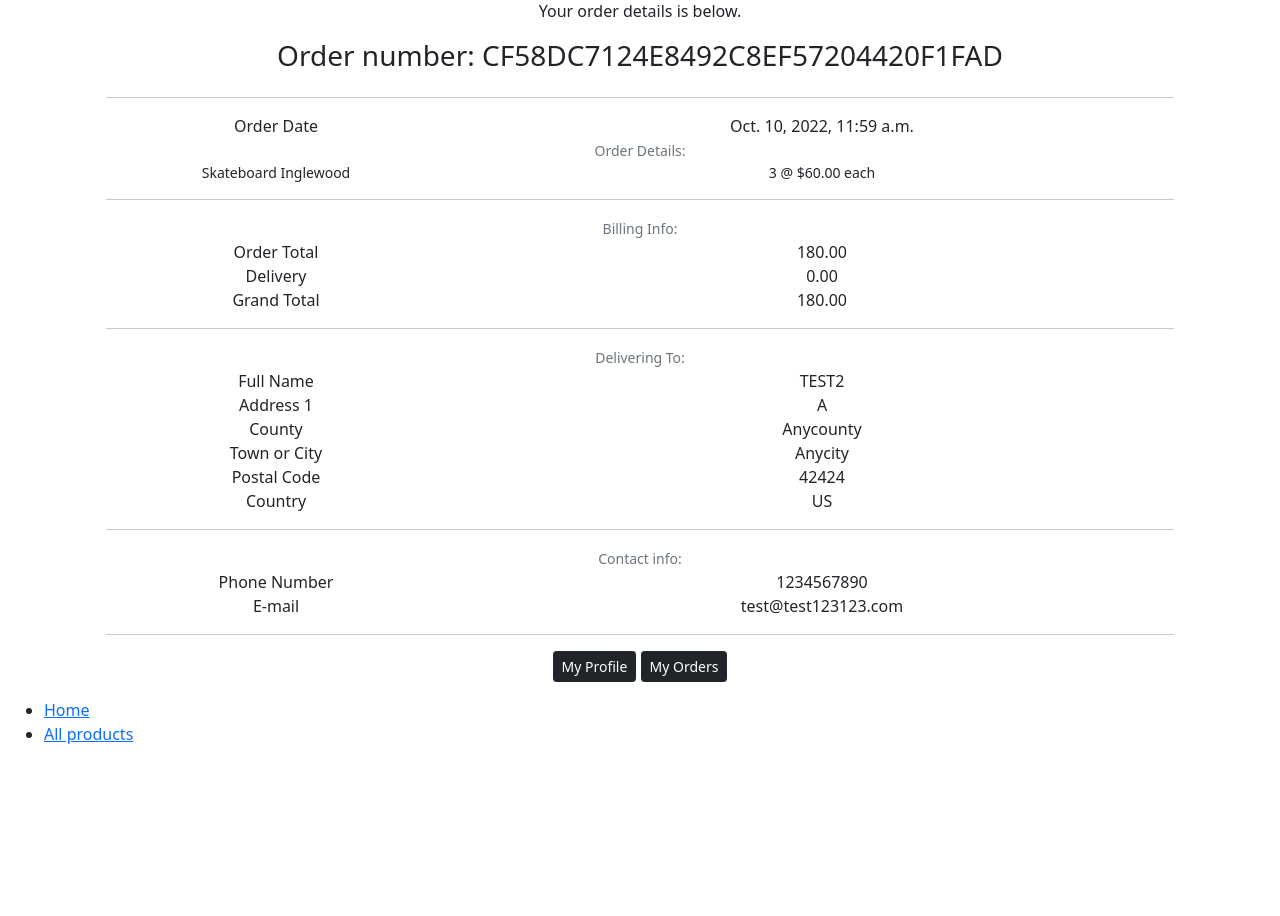
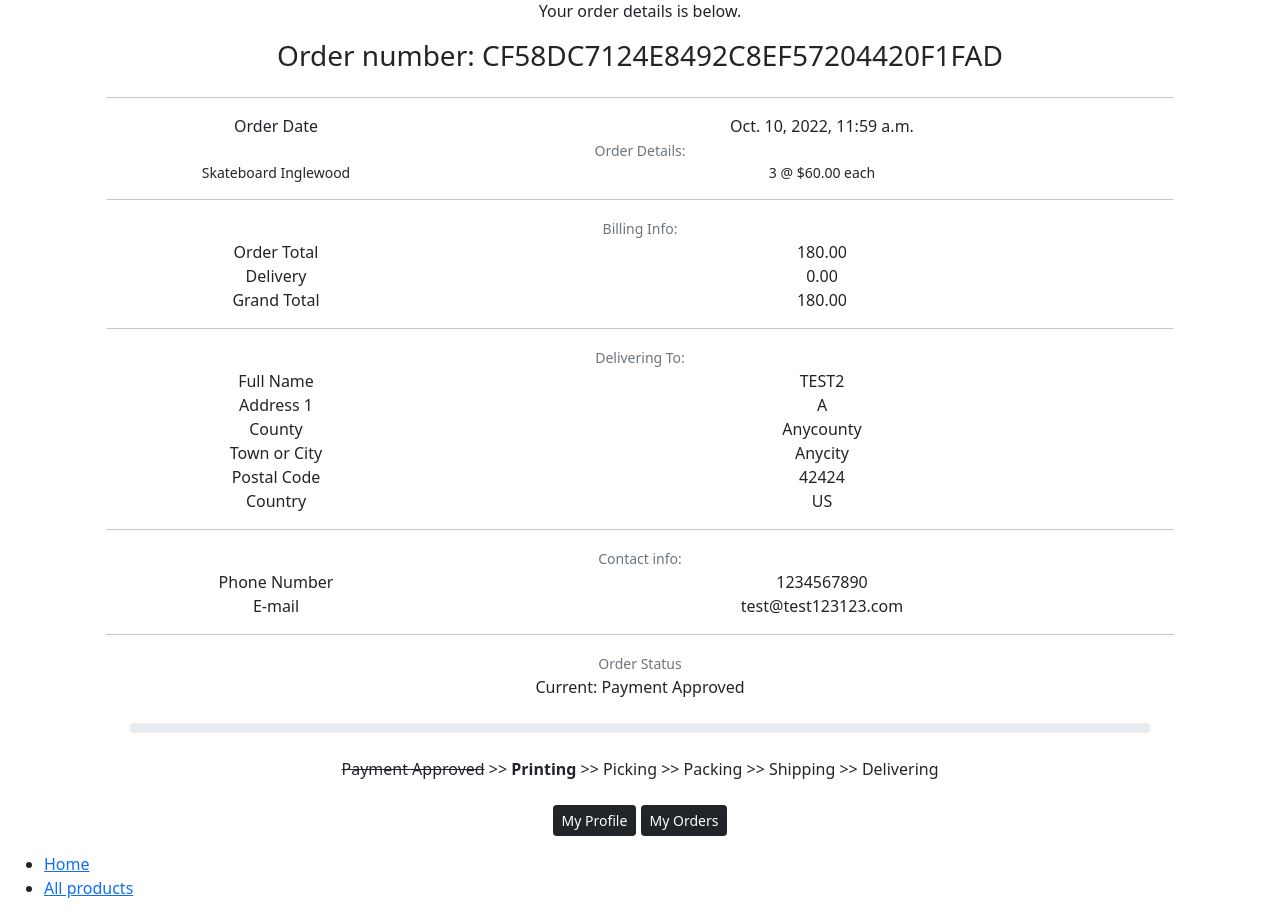
Before and after one commit to guisgrande/fifth-project-ci, a Django app: a page that uses templates/profiles/order_details.html in a window 1280 px wide. Shown: the part 247-1163 px from the top of the page. Before the commit the page ends 991 px from the top, so only its background shows below. Run offline with Django 3.2, Linux system fonts and the light colour scheme; a user stored in the database is signed in; data comes from the database, SQL or seed files in the repository; some libraries are stand-ins or nearby versions.

Commit message:
Add progression bar and status section

```diff
--- a/templates/profiles/order_details.html
+++ b/templates/profiles/order_details.html
@@ -182,6 +182,58 @@
                 </div>
                 <hr>
 
+                <div class="row">
+                    <div class="col">
+                        <small class="text-muted">Order Status</small>
+                    </div>
+                </div>
+                <div class="row">
+                    <div class="col">
+                        <p class="mb-0">Current: {{ order.status }}</p>
+                    </div>
+                </div>
+                <div class="progress m-4" style="height: 10px;">
+                    {% if order.status == "Payment Approved" %}
+                        <div class="progress-bar" role="progressbar" aria-label="Example 20px high" style="width: 0%;" aria-valuenow="25" aria-valuemin="0" aria-valuemax="100"></div>
+                    {% endif %}
+                    {% if order.status == "Order sent to separation" %}
+                        <div class="progress-bar" role="progressbar" aria-label="Example 20px high" style="width: 20%;" aria-valuenow="25" aria-valuemin="0" aria-valuemax="100"></div>
+                    {% endif %}
+                    {% if order.status == "Order picked" %}
+                    <div class="progress-bar" role="progressbar" aria-label="Example 20px high" style="width: 40%;" aria-valuenow="25" aria-valuemin="0" aria-valuemax="100"></div>
+                    {% endif %}
+                    {% if order.status == "Order packed" %}
+                    <div class="progress-bar" role="progressbar" aria-label="Example 20px high" style="width: 60%;" aria-valuenow="25" aria-valuemin="0" aria-valuemax="100"></div>
+                    {% endif %}
+                    {% if order.status == "Order shipped" %}
+                    <div class="progress-bar" role="progressbar" aria-label="Example 20px high" style="width: 80%;" aria-valuenow="25" aria-valuemin="0" aria-valuemax="100"></div>
+                    {% endif %}
+                    {% if order.status == "Order delivered" %}
+                    <div class="progress-bar" role="progressbar" aria-label="Example 20px high" style="width: 100%;" aria-valuenow="25" aria-valuemin="0" aria-valuemax="100"></div>
+                    {% endif %}
+                </div>
+
+                <div class="row m-4">
+                    {% if order.status == "Payment Approved" %}
+                        <div><span><del>Payment Approved</del> >> <strong>Printing</strong> >> Picking >> Packing >> Shipping >> Delivering </span></div>
+                    {% endif %}
+                    {% if order.status == "Order sent to separation" %}
+                    <div><span><del>Payment Approved</del> >> <del>Printing</del> >> <strong>Picking</strong> >> Packing >> Shipping >> Delivering </span></div>
+                    {% endif %}
+                    {% if order.status == "Order picked" %}
+                    <div><span><del>Payment Approved</del> >> <del>Printing</del> >> <del>Picking</del> >> <strong>Packing</strong> >> Shipping >> Delivering </span></div>
+                    {% endif %}
+                    {% if order.status == "Order packed" %}
+                    <div><span><del>Payment Approved</del> >> <del>Printing</del> >> <del>Picking</del> >> <del>Packed</del> >> <strong>Shipping</strong> >> Delivering </span></div>
+                    {% endif %}
+                    {% if order.status == "Order shipped" %}
+                    <div><span><del>Payment Approved</del> >> <del>Printing</del> >> <del>Picking</del> >> <del>Packed</del> >> <del>Shipping</del> >> <strong>Delivering</strong></span></div>
+                    {% endif %}
+                    {% if order.status == "Order delivered" %}
+                    <div><span><del>Payment Approved</del> >> <del>Printing</del> >> <del>Picking</del> >> <del>Packed</del> >> <del>Shipping</del> >> <del>Delivering</del></span></div>
+                    {% endif %}
+                </div>
+
             </div>
         </div>
         <div class="container text-center">
```
